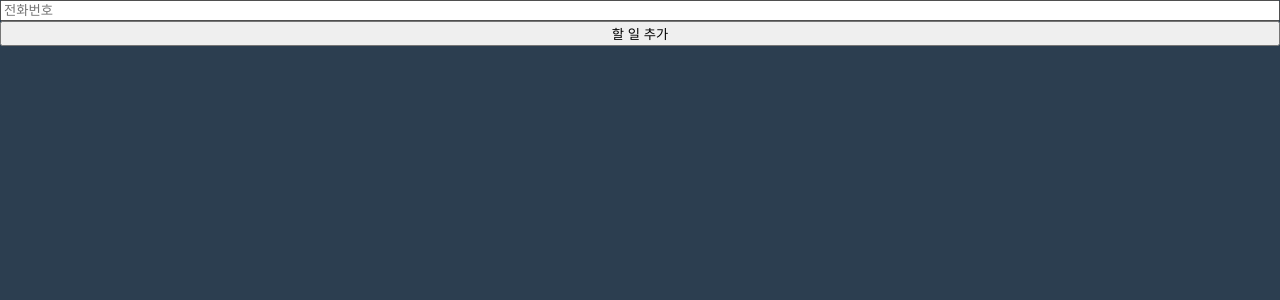
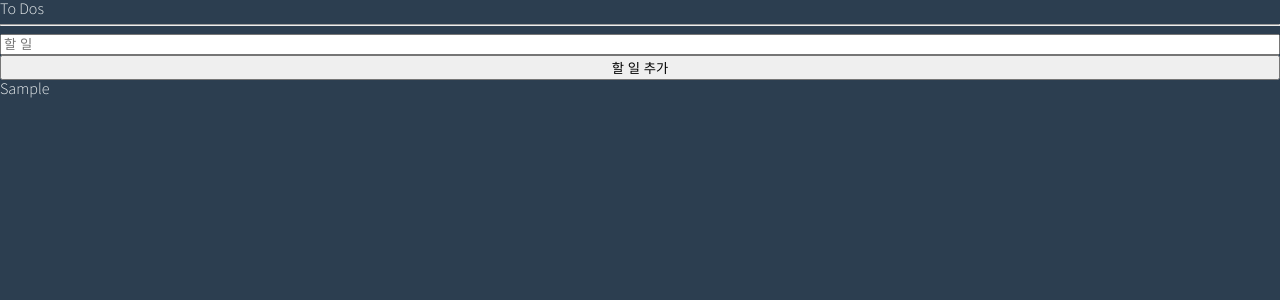
Before and after one commit to myhappyman/todo-list-app, a React (Create React App) app: page / in a window 1280 px wide. Both pictures are taken after typing "Sample" into the empty fields and a click on the button "할 일 추가". Shown: the top 300 px of the page. Built offline with nearby package versions, Linux system fonts and the light colour scheme.

Commit message:
recoil 반복학습을 완료하고 useForm과 함께 할일 컴포넌트를 작성하였다. 복습 완료 이제 컴포넌트별 쪼개기만 남았다.

```diff
--- a/src/atoms.tsx
+++ b/src/atoms.ts
@@ -10,3 +10,8 @@ export const toDoState = atom<IToDo[]>({
     key:"toDo",
     default: []
 });
+
+export const isDarkAtom = atom({
+    key: "isDark",
+    default: true,
+});
--- a/src/components/toDo_Review.tsx
+++ b/src/components/toDo_Review.tsx
@@ -1,28 +1,57 @@
 import { useForm } from "react-hook-form";
+import { atom, useRecoilState } from "recoil";
+
+
 
 interface IForm{
     toDo:string;
 }
 
+/**
+ * ToDo가 어떻게 생겻는지 설명하는 interface
+ */
+interface IToDo {
+    text: string;
+    id: number;
+    category: "TODO" | "DOING" | "DONE" //3개만 허용
+    // category: string;
+}
+const toDoState = atom<IToDo[]>({
+    key: "toDo",
+    default: []
+});
+
 function ToDo_Review(){
+    const [toDos, setToDos] = useRecoilState(toDoState);
     const { register,  handleSubmit, formState:{errors}, setValue } = useForm<IForm>();
-    const onSubmit = (data:IForm) => {
-        console.log("add to do", data.toDo);
+    const onSubmit = ({toDo}:IForm) => {
+        console.log("add to do", toDo);
         setValue("toDo", "");
+        setToDos(prevToDos => [{text:toDo, category:"TODO", id: Date.now()}, ...prevToDos,]);
     }
+    console.log(toDos);
 
     return (
         <div>
+            <h1>To Dos</h1>
+            <hr/>
             <form
                 style={{display:"flex", flexDirection:"column"}}
                 onSubmit={handleSubmit(onSubmit)}
             >
                 <input {...register("toDo", {
                     required: "할 일은 입력하세요."
-                })} type="text" placeholder="전화번호"/>
+                })} type="text" placeholder="할 일"/>
                 <span>{errors?.toDo?.message}</span>
                 <button>할 일 추가</button>
             </form>
+            <ul>
+                {
+                    toDos ?
+                    toDos.map(toDo => <li key={toDo.id}>{toDo.text}</li>)
+                    : null
+                }
+            </ul>
         </div>
     );
 }
```
